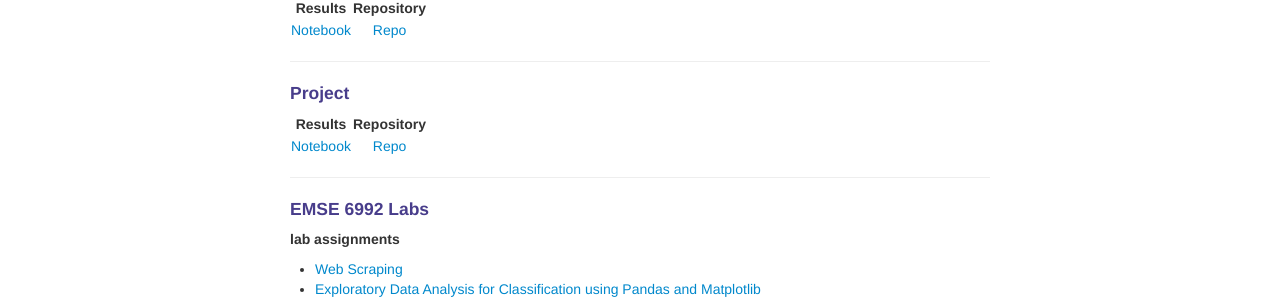
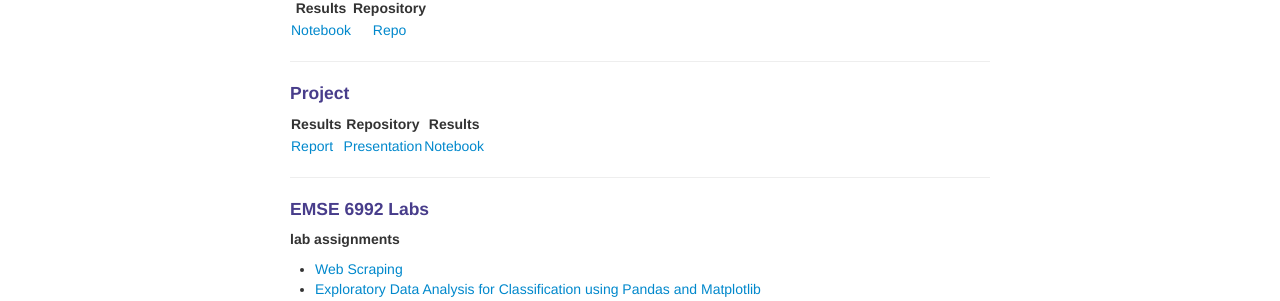
Before and after one commit to dadebruce/dadebruce.github.io, a Jekyll site: the page built from pages/assignments.md, in a window 1280 px wide. Shown: the part 609-910 px from the top of the page. Built offline with Jekyll 4.4.1, drawn with Linux system fonts in a browser that asks for light colours.

Commit message:
Update assignments.md

```diff
--- a/pages/assignments.md
+++ b/pages/assignments.md
@@ -52,9 +52,9 @@ description: David DeBruce's assignments
 ####  <a name="Project"></a>Project
 
 
-| Results                | Repository                 |
-| ---------------------- |:--------------------------:|
-| [Notebook]()| [Repo]()|
+| Results                | Repository                 | Results                |
+| ---------------------- |:--------------------------:|:----------------------:|
+| [Report]()| [Presentation]()| [Notebook]()|
 
 ---
 
```
